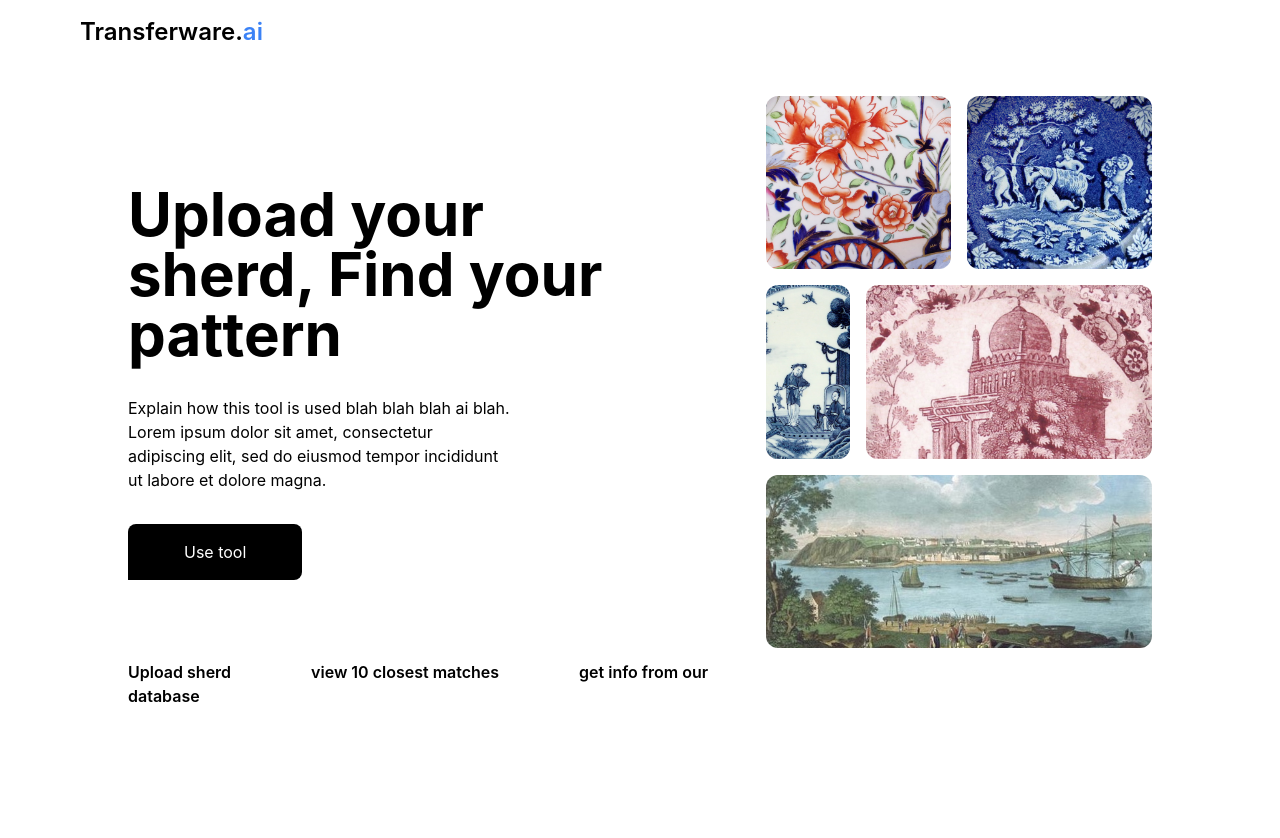
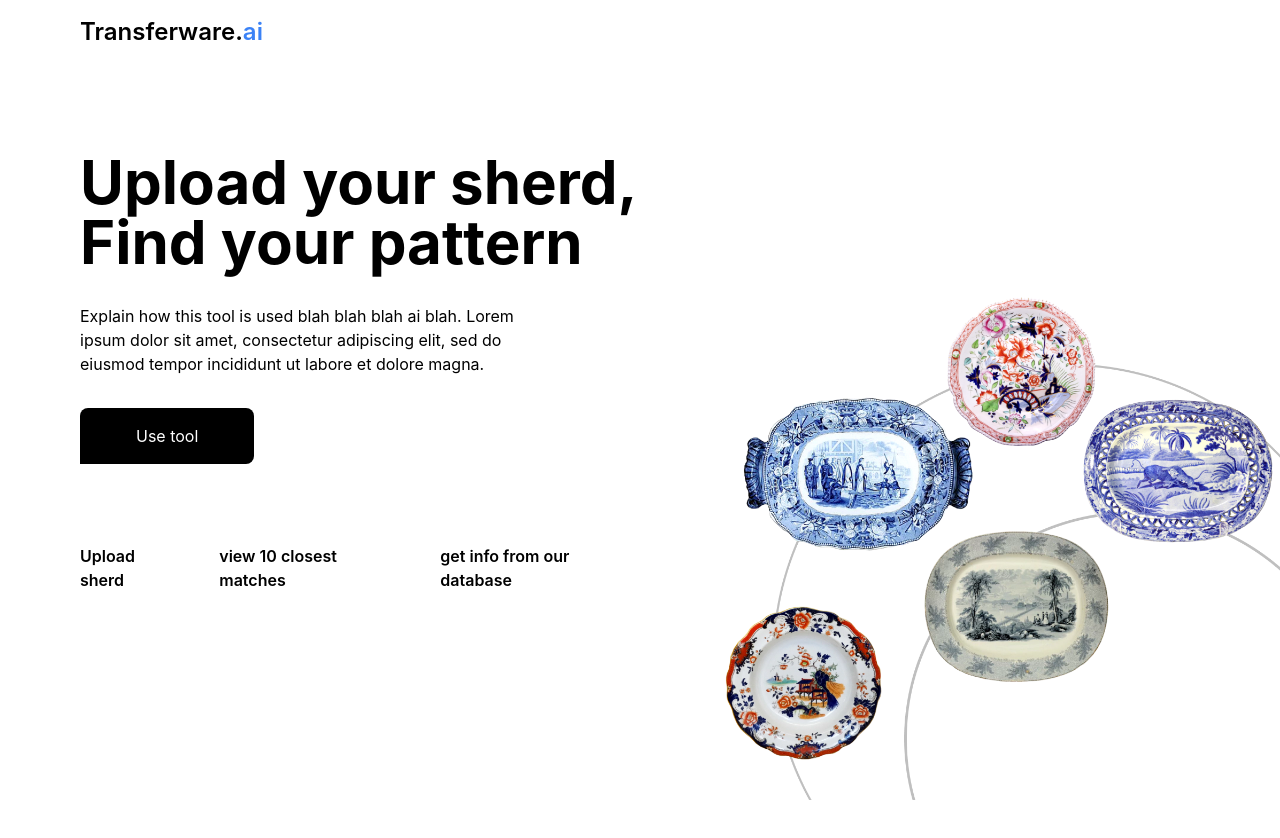
Before and after one commit to andyblarblar/transferware.ai, a React (Create React App) app in the folder static_site/transferware-app/: page / in a window 1280 px wide. Shown: the top 838 px of the page. After the commit the page ends 800 px from the top, so only its background shows below. Built offline with nearby package versions, Linux system fonts and the light colour scheme.

Commit message:
modified graphic to one on figma

```diff
--- a/static_site/transferware-app/src/pages/landing.js
+++ b/static_site/transferware-app/src/pages/landing.js
@@ -7,20 +7,20 @@ import plate6 from "../assets/images/plate6.jpg";
 import plate7 from "../assets/images/plate7.jpg";
 import plate12 from "../assets/images/plate12.jpg";
 import plate13 from "../assets/images/plate13.jpg";
-
+import group3 from "../assets/images/Group-3.png";
 
 function Landing() {
     return (
       <div className="h-screen">
-        <div className="py-4 px-20">
-          <h1 className="text-2xl font-semibold">
+        <div className="py-4 px-20 h-[64px]">
+          <h1 className="sm:text-2xl font-semibold">
             Transferware.<span className="text-blue-500">ai</span>
           </h1>
         </div>
-        <div className="flex flex-row py-8 px-32 h-full">
-          <div className="header-column flex flex-col py-16">
-            <div className="header lg:w-3/4">
-              <h1 className="font-bold text-6xl my-6">
+        <div className="flex flex-col lg:flex-row">
+          <div className="header-column flex flex-col pb-0 pt-16 sm:py-16 px-20">
+            <div className="header lg:w-full">
+              <h1 className="font-bold sm:text-6xl my-6">
                 Upload your sherd, Find your pattern
               </h1>
               <p className="my-8 w-4/5">
@@ -32,33 +32,14 @@ function Landing() {
                 Use tool
               </button>
             </div>
-            <div className="flex-row space-x-20 my-20 font-semibold">
+            <div className="flex flex-row space-x-10 my-20 font-semibold">
               <span>Upload sherd</span>
               <span>view 10 closest matches</span>
               <span>get info from our database</span>
             </div>
           </div>
-          <div class="grid grid-cols-4 grid-rows-3 gap-4 bg-white text-gray-700 w-3/4 h-3/4">
-            <div
-              className="box col-span-2 row-span-1 bg-cover bg-center rounded-xl"
-              style={{ backgroundImage: `url(${plate1})` }}
-            ></div>
-            <div
-              class="box col-start-3 col-span-2 row-span-1 bg-cover bg-center rounded-xl"
-              style={{ backgroundImage: `url(${plate3})` }}
-            ></div>
-            <div
-              class="box col-start-1 row-start-2 row-span-1 bg-cover bg-center rounded-xl"
-              style={{ backgroundImage: `url(${plate13})` }}
-            ></div>
-            <div
-              class="box col-start-2 col-span-3 row-start-2 row-span-1 bg-cover bg-center rounded-xl"
-              style={{ backgroundImage: `url(${plate6})` }}
-            ></div>
-            <div
-              class="box col-span-4 row-start-3 row-span-1 bg-cover bg-center rounded-xl "
-              style={{ backgroundImage: `url(${plate11})` }}
-            ></div>
+          <div className="flex flex-col justify-end items-end w-full lg:h-[calc(100vh-64px)]">
+            <img src={group3} className="w-full" />
           </div>
         </div>
       </div>
```
Also changed, not shown: static_site/transferware-app/src/assets/images/Group-3.png (added).
